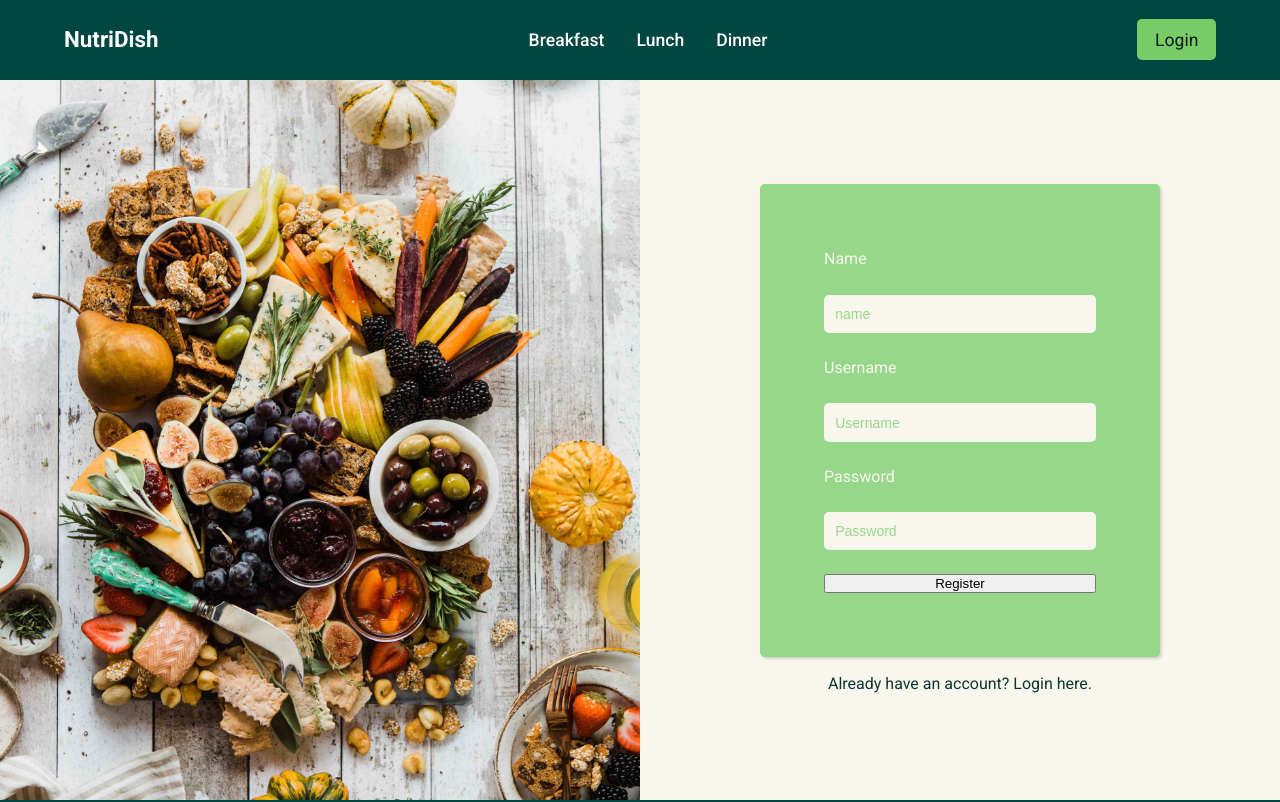
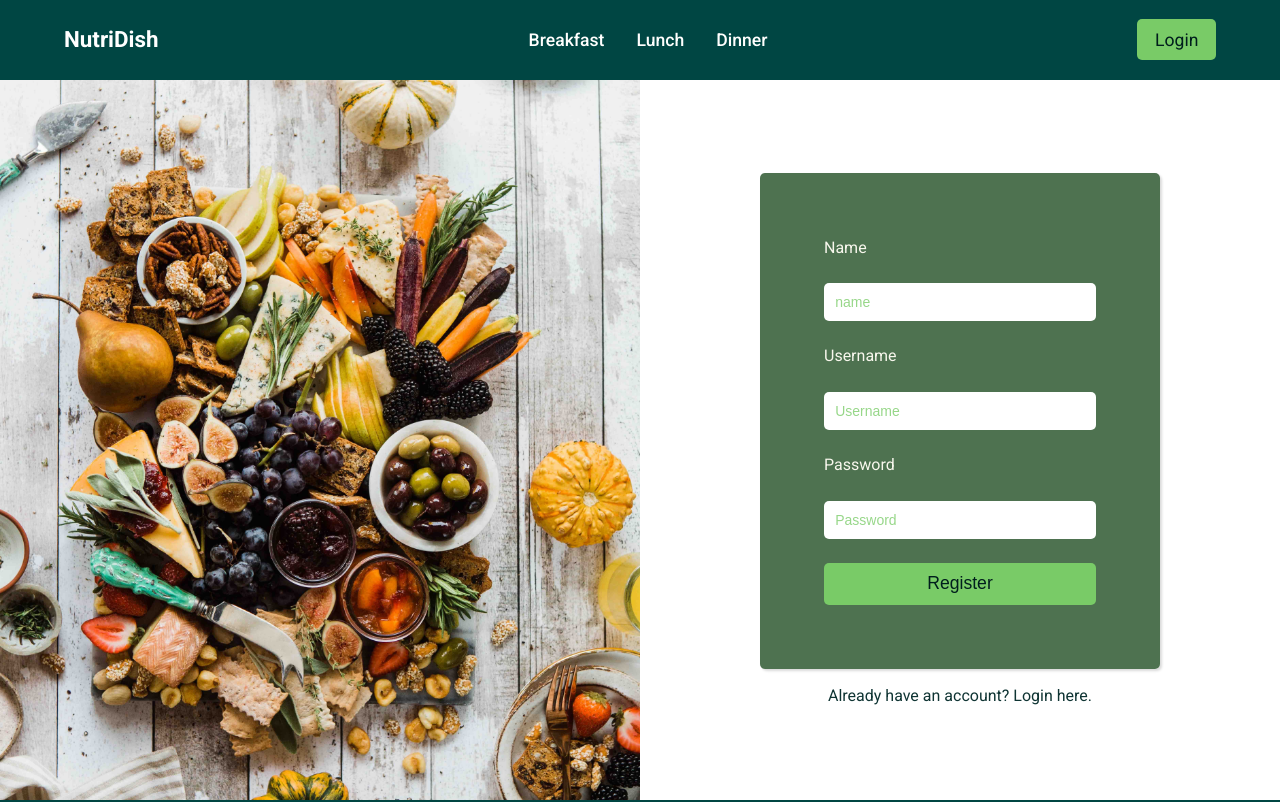
Before and after one commit to SohaibZahiid/NutriDish, a React (Vite) app: page /register in a window 1280 px wide. Shown: the top 802 px of the page. Built offline with nearby package versions, Linux system fonts and the light colour scheme.

Commit message:
changing new form colors from register

```diff
--- a/src/components/Navbar.jsx
+++ b/src/components/Navbar.jsx
@@ -23,7 +23,7 @@ const Navbar = () => {
             </ul>
           </div>
           <div className="auth">
-            <Link to="/login"><span className="link">Login</span></Link>
+            <Link to="/login"><span className="btn">Login</span></Link>
           </div>
         </div>
       </div>
--- a/src/index.css
+++ b/src/index.css
@@ -90,3 +90,20 @@ input {
 .section-x2 {
   padding-block: 5em;
 }
+
+.btn{
+  border: none;
+  outline: none;
+  padding: .6em 1em;
+  border-radius: var(--br);
+  background-color: var(--clr-btn);
+  color: var(--clr-btn-text);
+  font-size: var(--fz-header);
+  cursor: pointer;
+  transition: background-color 0.3s ease;
+}
+
+.btn:hover{
+  background-color: var(--clr-btn-hover);
+  color: white;
+}
--- a/src/styles/Login.css
+++ b/src/styles/Login.css
@@ -9,7 +9,6 @@
   gap: 1em;
 
 }
-
 
 .login-container {
   width: 100%;
@@ -73,6 +72,8 @@
 }
 
 
+
+
 @media (max-width: 900px) {
   .login-container {
     grid-template-columns:  1fr;
--- a/src/styles/Navbar.css
+++ b/src/styles/Navbar.css
@@ -30,20 +30,3 @@
   font-size: var(--fz-header);
   font-weight: 500;
 }
-
-.link{
-  border: none;
-  outline: none;
-  padding: .6em 1em;
-  border-radius: var(--br);
-  background-color: var(--clr-btn);
-  color: var(--clr-btn-text);
-  font-size: var(--fz-header);
-  cursor: pointer;
-  transition: background-color 0.3s ease;
-}
-
-.link:hover{
-  background-color: var(--clr-btn-hover);
-  color: white;
-}
--- a/src/styles/Register.css
+++ b/src/styles/Register.css
@@ -6,7 +6,7 @@
   justify-content: center;
   align-items: center;
   gap: 1em;
-  background-color: var(--clr-secondary);
+  background-color: var(--clr-white);
 }
 
 .register-container {
@@ -34,7 +34,7 @@
 
   border-radius: var(--br);
   gap: 1.5em;
-  background: var(--clr-primary);
+  background: var(--clr-receipe-box);
   padding: 4em;
   width: min(400px, 95%);
   box-shadow: rgba(0, 0, 0, 0.15) 1.95px 1.95px 2.6px;
@@ -49,7 +49,7 @@
   border: none;
   outline: none;
   padding: 0.8em;
-  background-color: var(--clr-secondary);
+  background-color: var(--clr-white);
   color: var(--clr-primary-text);
   border-radius: var(--br);
 }
```
